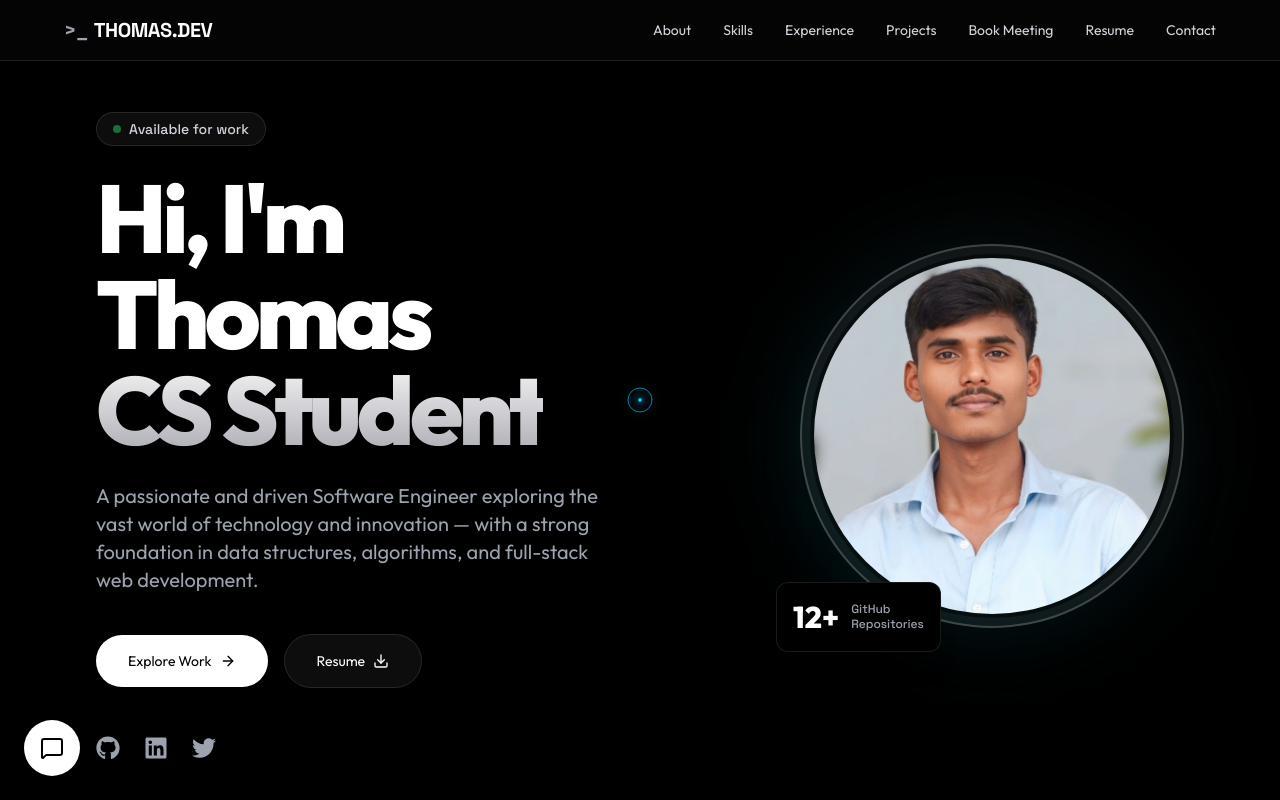
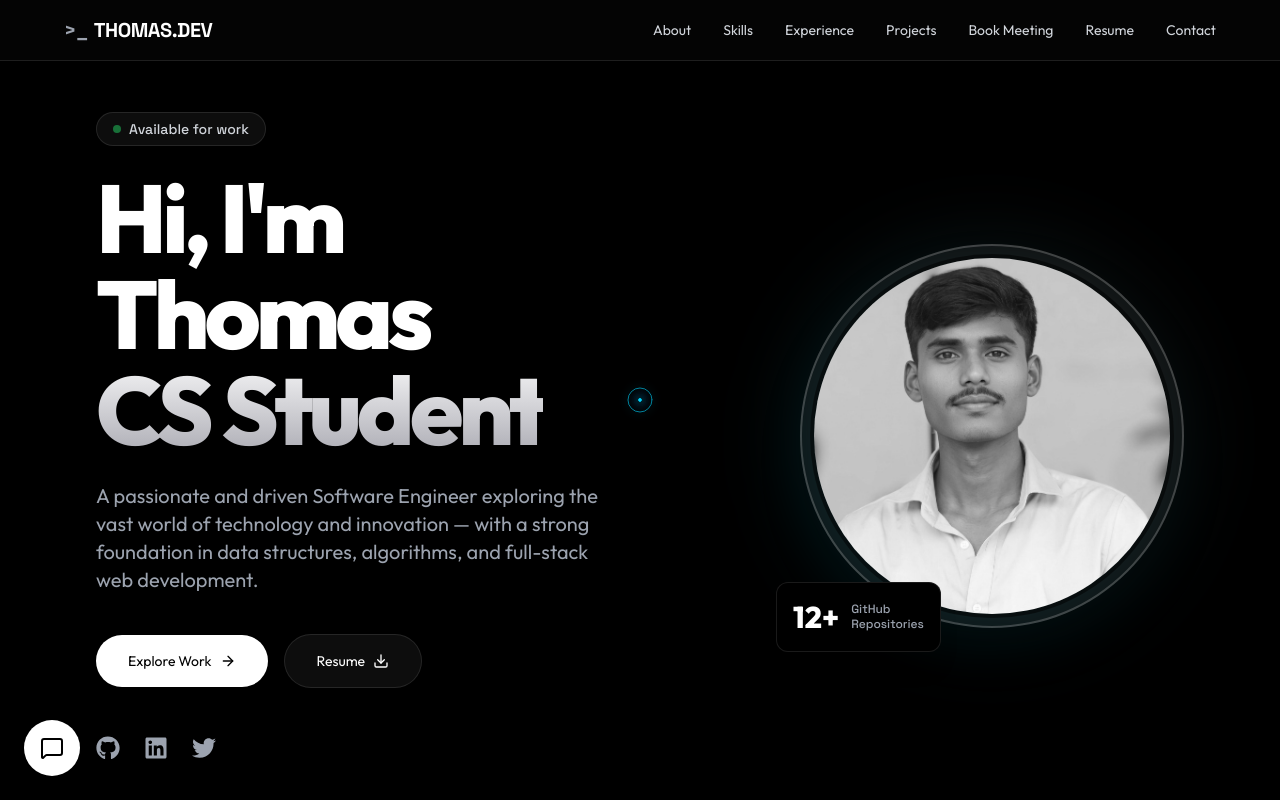
Before and after one commit to thomas2570/thomasramesh, a React (Vite) app: page / in a window 1280 px wide. Shown: the top 800 px of the page. Built offline with nearby package versions, Linux system fonts and the light colour scheme.

Commit message:
feat: make profile picture grayscale by default and colored on click

```diff
--- a/src/components/Hero.jsx
+++ b/src/components/Hero.jsx
@@ -1,9 +1,11 @@
-import React from 'react';
+import React, { useState } from 'react';
 import { motion } from 'framer-motion';
 import { ArrowRight, Download } from 'lucide-react';
 import { FaGithub, FaLinkedin, FaTwitter } from 'react-icons/fa';
 
 const Hero = () => {
+  const [isColored, setIsColored] = useState(false);
+
   return (
     <section id="hero" className="min-h-screen flex items-center justify-center pt-28 pb-20 px-6 md:px-12 lg:px-24 overflow-hidden relative">
 
@@ -91,7 +93,8 @@ const Hero = () => {
               <img
                 src="/profile.jpg"
                 alt="Thomas Ramesh"
-                className="w-full h-full object-cover rounded-full transition-all duration-500 ring-4 ring-black/50"
+                onClick={() => setIsColored(!isColored)}
+                className={`w-full h-full object-cover rounded-full transition-all duration-500 ring-4 ring-black/50 cursor-pointer ${!isColored ? 'grayscale' : ''}`}
               />
             </div>
             {/* Floating badge */}
```
